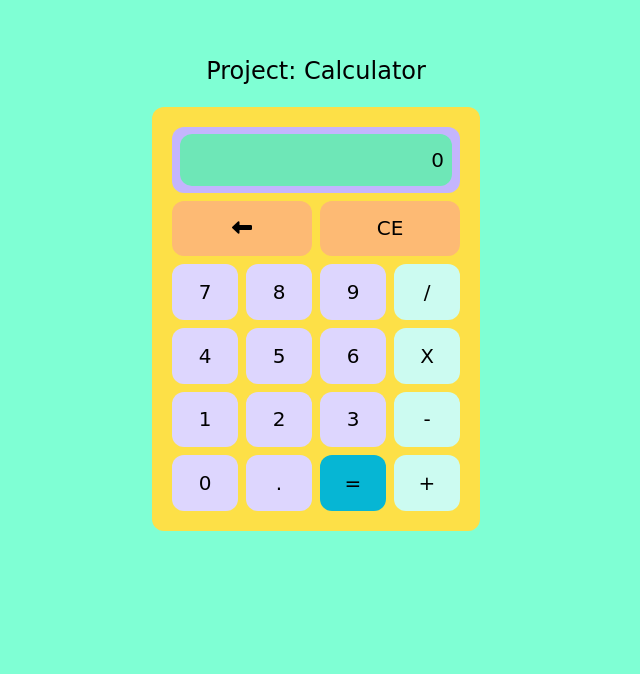
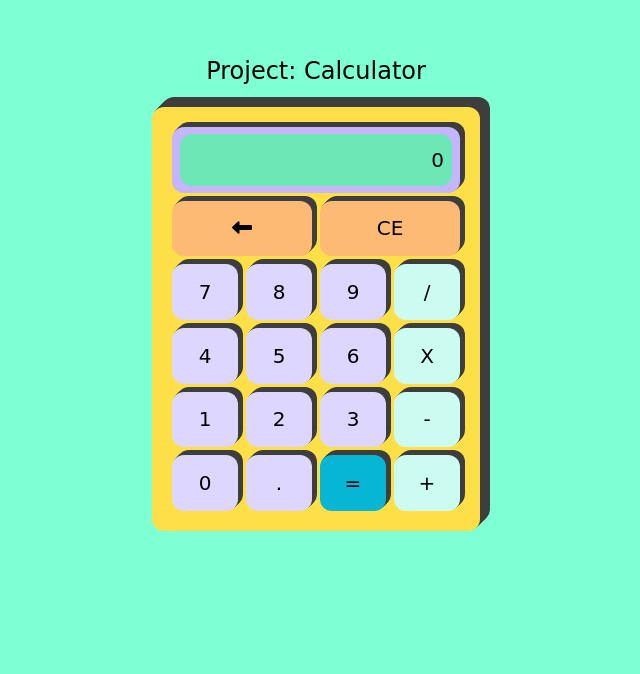
Before and after one commit to ncontin/calculator, a website: page index.html in a window 1280 px wide. Shown: the part 107-781 px from the top of the page, without its empty margins (324-964 px from the left). Drawn offline with Linux system fonts and the light colour scheme; a web font is replaced by a local one.

Commit message:
add box shadow and fix dot behavior

```diff
--- a/index.html
+++ b/index.html
@@ -17,7 +17,7 @@
                     <h1 class="text-center pb-5 text-2xl">Project: Calculator</h1>
                     <div class="calculator bg-yellow-300 p-5 rounded-xl">
                         <div class="grid grid-cols-4 w-72 h-96 self-auto gap-2">
-                            <div class="flex items-center justify-center col-span-4 px-2 bg-violet-300 rounded-xl">
+                            <div class="flex items-center justify-center col-span-4 px-2 bg-violet-300 rounded-xl outer-display">
                                 <input
                                     class="display h-4/5 w-full text-right bg-emerald-300 rounded-xl p-2"
                                     value="0"
--- a/script.js
+++ b/script.js
@@ -54,7 +54,7 @@ function clearData() {
 
 numbers.forEach((number) => {
     number.addEventListener("click", () => {
-        if (number.textContent === "." && enteredDigits.includes(".")) {
+        if (number.textContent === "." && enteredDigits.includes("0.")) {
             return;
         }
         if (number.textContent === "." && enteredDigits.length === 0) {
--- a/src/input.css
+++ b/src/input.css
@@ -7,3 +7,13 @@ body {
     font-size: 20px;
     background-color: aquamarine;
 }
+
+button,
+.outer-display {
+    box-shadow: 1px -1px #3e3e3e, 2px -2px #3e3e3e, 3px -3px #3e3e3e, 4px -4px #3e3e3e, 5px -5px #3e3e3e;
+}
+
+.calculator {
+    box-shadow: 1px -1px #3e3e3e, 2px -2px #3e3e3e, 3px -3px #3e3e3e, 4px -4px #3e3e3e, 5px -5px #3e3e3e,
+        6px -6px #3e3e3e, 7px -7px #3e3e3e, 8px -8px #3e3e3e, 9px -9px #3e3e3e, 10px -10px #3e3e3e;
+}
```
Also changed, not shown: dist/output.css.
